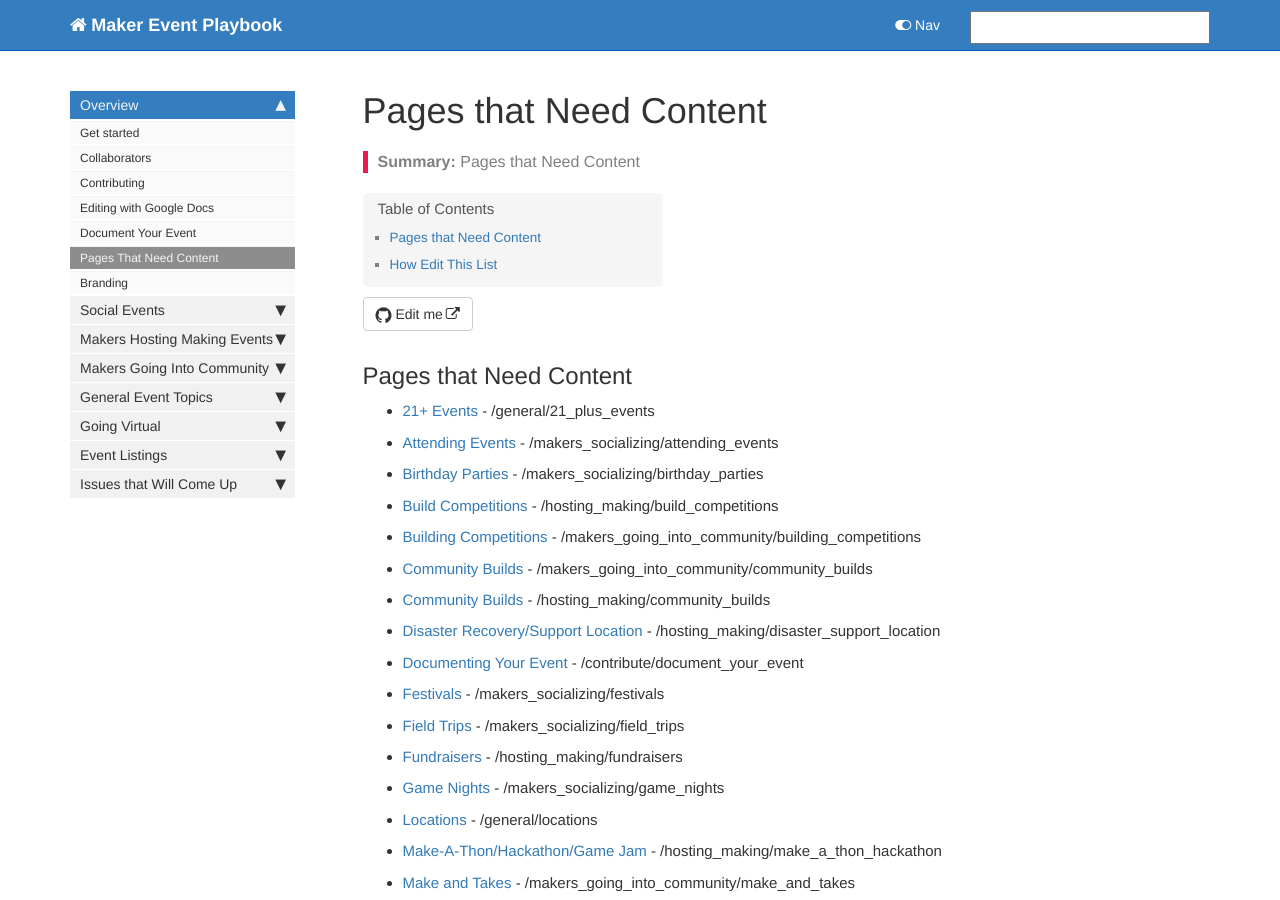
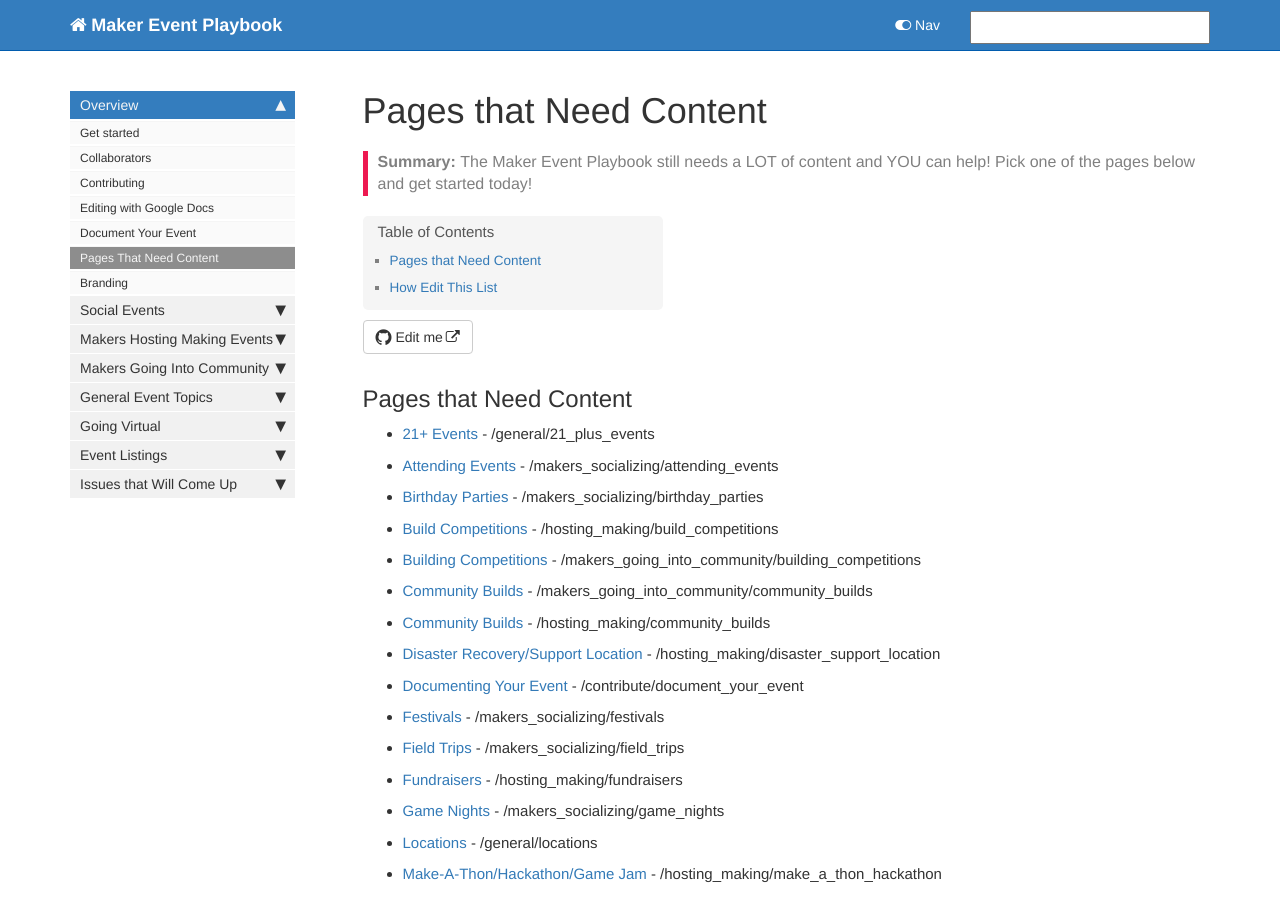
Before and after one commit to nationofmakers/maker-event-playbook, a Jekyll site: the page built from pages/contribute/needs_content_list.md, in a window 1280 px wide and 900 px high. Built offline with Jekyll 4.4.1, drawn with Linux system fonts in a browser that asks for light colours; comment, search, counter and statistics services are not loaded.

Commit message:
Updating summary

```diff
--- a/pages/contribute/needs_content_list.md
+++ b/pages/contribute/needs_content_list.md
@@ -3,7 +3,7 @@ title: Pages that Need Content
 tags: [getting_started]
 sidebar: home_sidebar
 permalink: /contribute/pages_that_need_content
-summary: Pages that Need Content
+summary: The Maker Event Playbook still needs a LOT of content and YOU can help! Pick one of the pages below and get started today!
 ---
 
 ## Pages that Need Content
```
